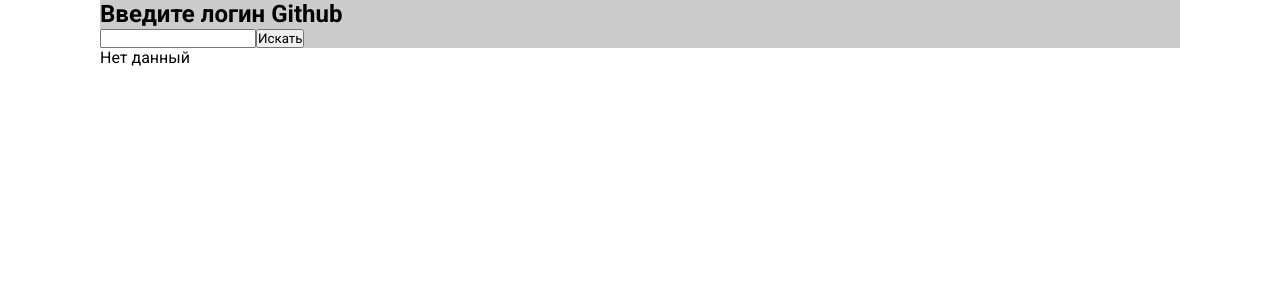
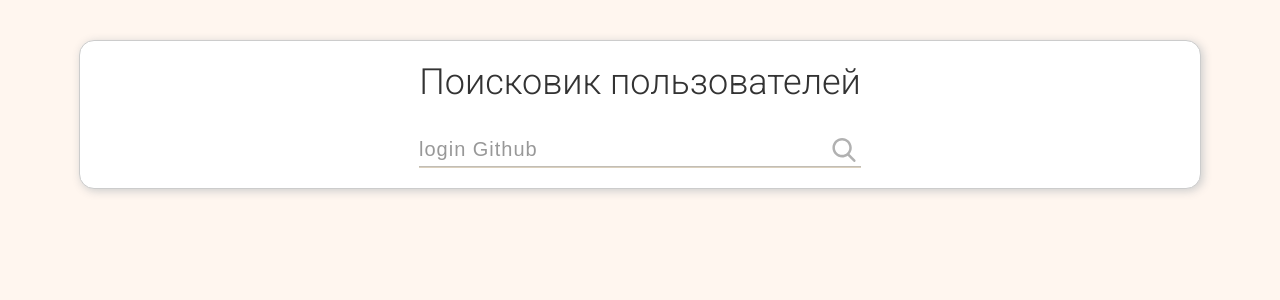
Before and after one commit to AlexSm13/github-statistic, a React (Create React App) app: page / in a window 1280 px wide. Shown: the top 300 px of the page. Built offline with nearby package versions, Linux system fonts and the light colour scheme.

Commit message:
Стили на блок поиска и первые наброски на отображение распарсенный (распаршенной) информации

```diff
--- a/src/App.tsx
+++ b/src/App.tsx
@@ -26,7 +26,7 @@ function App() {
                     <UserInfo imgURL={data.avatar_url} login={data.login}/>
                 </>
                 :
-                "Нет данный"
+                null
             }
 
         </div>
--- a/src/components/Search/Search.tsx
+++ b/src/components/Search/Search.tsx
@@ -1,6 +1,4 @@
-import React, {FormEventHandler, useRef, useState} from "react";
-import UserInfo from "../UserInfo/UserInfo";
-import {getStartData} from "../../api/startInfo";
+import searchIcon from "../../images/search.svg"
 
 type searchType = {
     login: string;
@@ -10,16 +8,12 @@ type searchType = {
 
 const Search: React.FC<searchType> = ({login, loginChange, getData}) => {
     return (
-        <div className={'userinfo'}>
-            <h2>Введите логин Github</h2>
-            <form onSubmit={getData}>
-                <input onChange={loginChange} value={login} type="text"/>
-                <button type={'submit'}>Искать</button>
+        <div className={'search__container'}>
+            <h2>Поисковик пользователей </h2>
+            <form className={'search__form'} onSubmit={getData}>
+                <input placeholder={'login Github'} className={'search__form-input'} onChange={loginChange} value={login} type="text"/>
+                <button type={'submit'}><img src={searchIcon} alt=""/></button>
             </form>
-
-            <div>
-
-            </div>
         </div>
     );
 }
--- /dev/null
+++ b/src/components/Search/search.sass
@@ -0,0 +1,64 @@
+$form-transition: all .1s linear
+
+.search__container
+  width: 442px
+  margin: 0 auto
+  text-align: center
+
+  h2
+    font-size: 36px
+    font-weight: 300
+
+  .search__form
+    margin-top: 30px
+    display: flex
+    position: relative
+
+    &-input
+      flex: 5
+      padding: 5px 0
+      outline: none
+      font-size: 20px
+      font-weight: 400
+      font-family: $font-monserat
+      letter-spacing: 1px
+      border: none
+      transition: $form-transition
+      border-bottom: 2px groove rgba(136, 101, 39, .3)
+
+      &::placeholder
+        color: $font-color-black
+        opacity: .5
+
+      &:hover, button
+        border-bottom: 2px groove rgba(136, 101, 39, 0.5)
+
+      &:focus
+        border-bottom: 2px groove rgba(136, 101, 39, 0.8)
+
+
+    button
+      position: absolute
+      flex: 1
+      outline: none
+      border: none
+      background-color: transparent
+      transition: $form-transition
+      opacity: .3
+      right: 5px
+      top: 5px
+
+      &:hover
+        cursor: pointer
+        background-color: #000000
+
+
+
+      img
+        width: 24px
+        height: 24px
+
+
+
+      &:hover
+        background-color: $backgroung
--- a/src/components/UserInfo/UserInfo.tsx
+++ b/src/components/UserInfo/UserInfo.tsx
@@ -1,32 +1,33 @@
-import React, {useEffect, useState} from 'react';
-//import Api from "../../api";
-
-
-//const api = new Api();
+import {log} from "util";
 
 type userInfoType = {
-    login: string;
+    login: any;
     imgURL: string;
 }
 
 const UserInfo: React.FC<userInfoType> = ({login, imgURL}) => {
-   // const [userInfo, setUserInfo] = useState({});
-    //const [isLoaded, setIsLoaded] = useState(false);
-
-    useEffect(() => {
-        // if (props.login) {
-        //     setIsLoaded(false);
-        // }
-    }, [login])
-
+    console.log(login)
     if (!login) {
         return <div>Нет данных</div>
     }
+
     return (
-        <>
-            <div>{login}</div>
-            <img src={imgURL} alt=""/>
-        </>
+        <div className={'user-info__container'}>
+            <div className={'login-avatar__container'}>
+                <div className={'avatar'}>
+                    <img src={imgURL} alt=""/>
+                </div>
+                <h1>{login}</h1>
+            </div>
+            <div className={'user-start-info'}>
+                <label><p>Имя</p><p>{login}</p></label>
+                <label><p>Организация</p><p>{login}</p></label>
+                <label><p>Местоположение</p><p>{login}</p></label>
+                <label><p>Email</p><p>{login}</p></label>
+                <label><p>Сайт</p><p>{login}</p></label>
+            </div>
+
+        </div>
 
     )
 
--- /dev/null
+++ b/src/components/UserInfo/user-inro.sass
@@ -0,0 +1,46 @@
+.user-info__container
+  margin-top: 30px
+  display: flex
+  justify-content: space-around
+
+  .login-avatar__container
+    padding: 30px
+    justify-content: center
+    align-items: center
+    display: flex
+    flex-direction: column
+
+    .avatar
+      box-shadow: 2px 2px 12px #cccccc
+      border-radius: 50%
+      width: 240px
+      height: 240px
+      overflow: hidden
+      //border: 3px solid #cfcfcf
+
+      img
+        width: 100%
+        height: 100%
+
+    h1
+      display: block
+      border: 2px solid #cccccc
+      box-shadow: 2px 2px 5px #cccccc
+      padding: 5px
+      transform: translateY(-40px)
+      background-color: #fff
+      border-radius: 15px
+      font-weight: 400
+
+  .user-start-info
+    display: flex
+    flex-direction: column
+    padding: 30px
+
+    label
+      display: inline-flex
+      padding: 5px
+
+      p
+        padding: 5px
+        font-size: 22px
--- a/src/components/UserInfo/userinfo.sass
+++ /dev/null
@@ -1,2 +0,0 @@
-.userinfo
-  background-color: $backgroung
--- a/src/index.sass
+++ b/src/index.sass
@@ -1,4 +1,5 @@
-$backgroung: #ccc
+$backgroung: #fff6ef
+$font-color-black: #333
 $font-roboto: 'Roboto', sans-serif
 $font-monserat: 'Monserat', sans-serif
 
@@ -6,11 +7,23 @@ $font-monserat: 'Monserat', sans-serif
 *
   margin: 0
   padding: 0
-  font-family: 'Roboto', sans-serif
+  font-family: $font-roboto
+  color: $font-color-black
+
+body
+  background-color: $backgroung
 
 .container
-  margin: 0 auto
+  margin: 40px auto
   width: 1080px
+  background-color: #fff
+  padding: 20px
+  border: 1px solid #ccc
+  box-shadow: 2px 2px 10px #ccc
+  border-radius: 15px
 
 
-@import "components/UserInfo/userinfo"
+
+
+@import "components/Search/search"
+@import "components/UserInfo/user-inro"
```
Also changed, not shown: src/images/search.svg (added).
